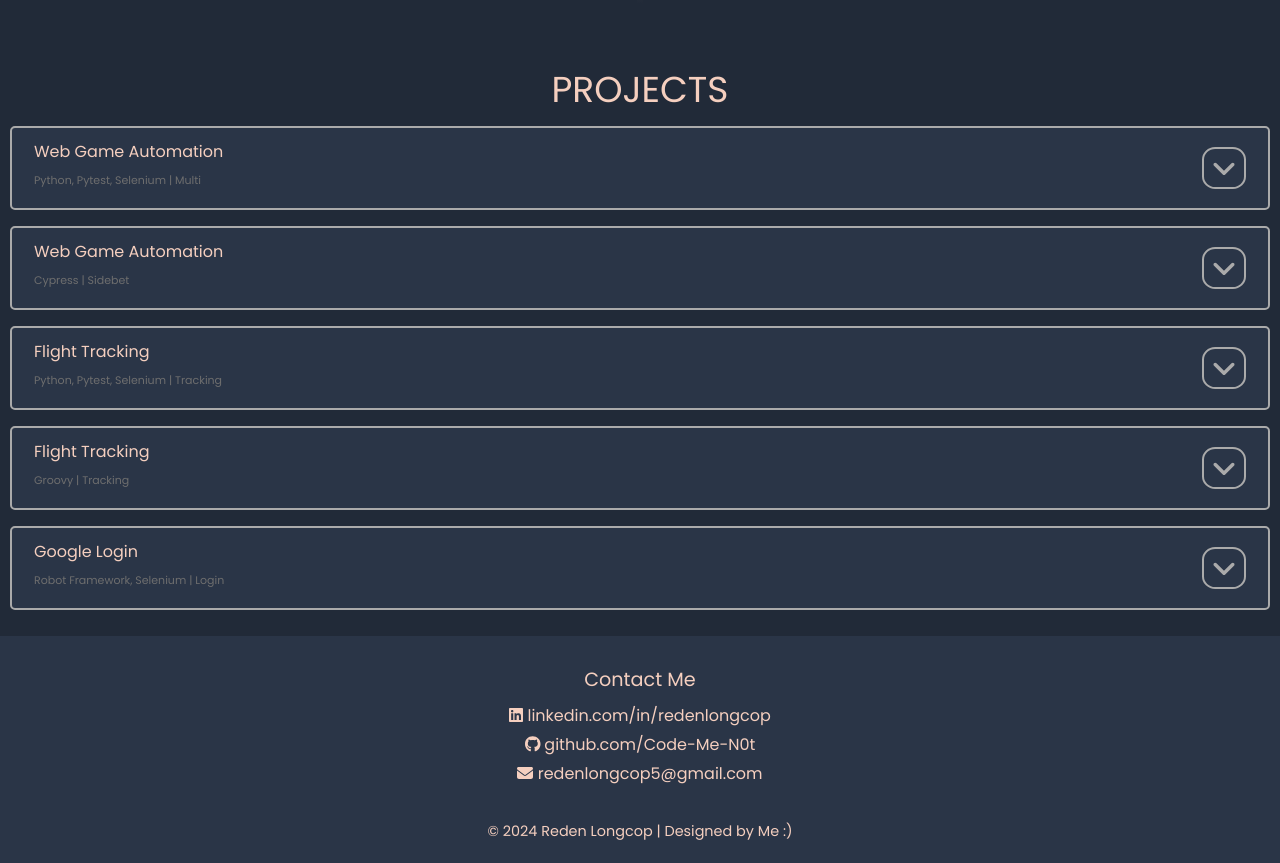
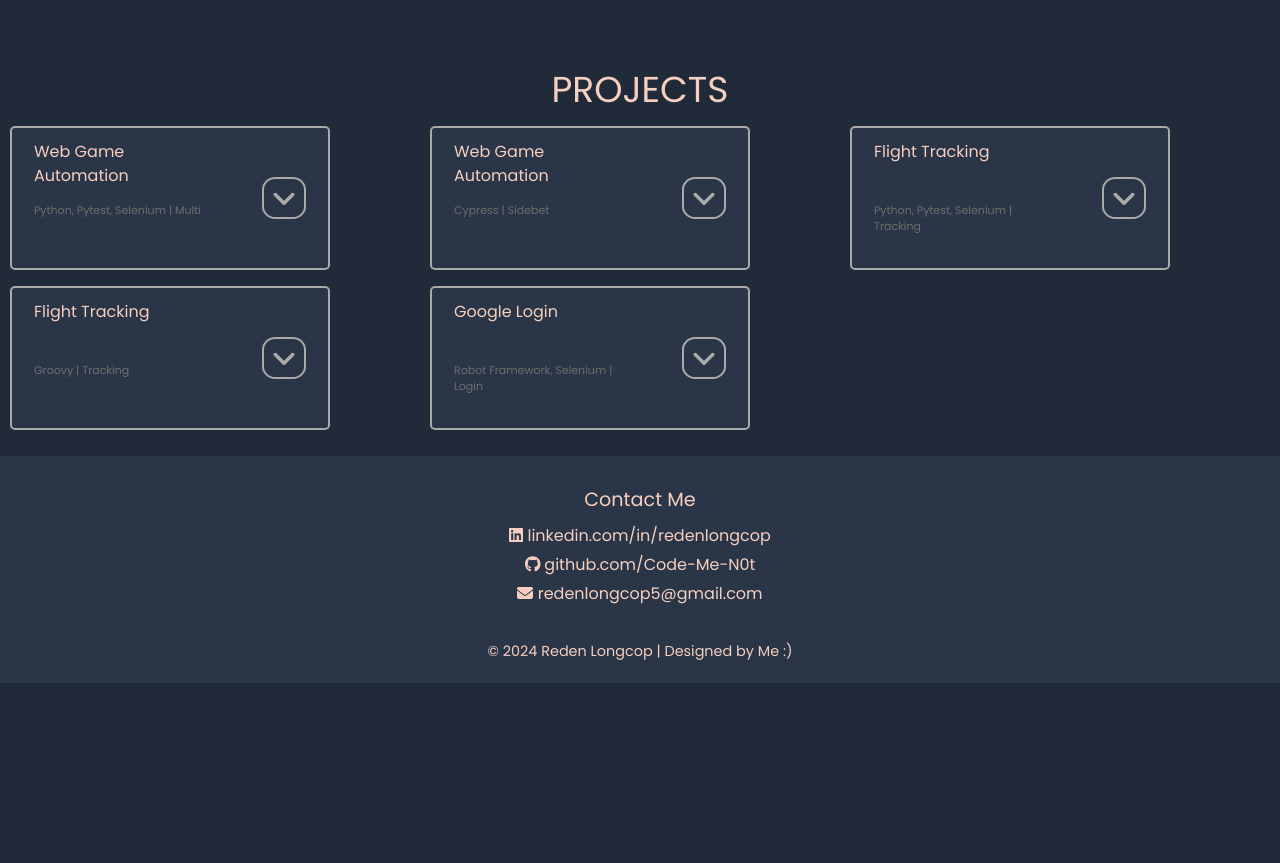
Before and after one commit to reden-longcop/reden-longcop.github.io, a React (Create React App) app: page / in a window 1280 px wide. Shown: the part 1840-2703 px from the top of the page. After the commit the page ends 2523 px from the top, so only its background shows below. Built offline with nearby package versions, Linux system fonts and the light colour scheme.

Commit message:
commit changes 19/06/24

```diff
--- a/src/components/projects.js
+++ b/src/components/projects.js
@@ -65,7 +65,7 @@ const Project = () => {
 
 const ProjectSets = ({ projects }) => {
     return (
-        <div className="projects">
+        <div className="projects lg:grid lg:grid-cols-3">
             {projects.map((project) => (
                 <ProjectItem key={project.id} project={project} />
             ))}
@@ -82,7 +82,7 @@ const ProjectItem = ({ project }) => {
 
     return (
         <li ref={projectRef}>
-        <div className={`per-projects p-3 mb-4 grid grid-cols-3 grid-rows-2 gap-2 ${isVisible ? 'fade-in' : 'fade-out'}`}
+            <div className={`per-projects lg:w-80 lg:h-36 md:w-full p-3 mb-4 grid grid-cols-3 grid-rows-2 gap-2 ${isVisible ? 'fade-in' : 'fade-out'}`}
                 style={{
                     opacity: isVisible ? 1 : 0,
                     transition: 'opacity 0.5s ease-in-out',
@@ -94,10 +94,11 @@ const ProjectItem = ({ project }) => {
                     className="cursor-pointer col-start-3 row-span-2 self-center justify-self-end"
                     onClick={toggleVisibility}
                 />
+
                 <p className="col-span-2">{project.tools} | {project.feature}</p>
                 {isOpen && (
-                <div className="description col-span-3 mt-2 p-3 grid grid-cols-3">
-                    <p className="col-span-2">{project.caption}</p>
+                    <div className="description col-span-3 mt-2 p-3 grid grid-cols-3 lg:grid-cols-1 gap-2">
+                        <p className="lg:col-span-2">{project.caption}</p>
                         <a href={project.url} className="self-center justify-self-end flex items-center justify-center">
                             <FontAwesomeIcon icon={faUpRightFromSquare} className="project-link"/>
                         </a>
--- a/src/index.css
+++ b/src/index.css
@@ -240,11 +240,6 @@ a, li{
 
 #skills  .tools-set {
   line-height: 1;
-}
-
-#skills  .tools-set img {
-  /* height: 3.125rem; */
-  /* width: auto; */
 }
 
 #skills .knowledge .each {
@@ -516,8 +511,8 @@ a, li{
 }
 
 #project {
-  position: relative; /* Changed to relative to prevent overlap */
-  top: auto; /* Removed the fixed top position */
+  position: relative;
+  top: auto;
   height: auto;
   width: 100%;
   margin-top: 40px;
@@ -545,7 +540,7 @@ a, li{
   border-radius: 5px;
   background-color: var(--secondaryBackground);
   border: 2px solid var(--secondaryFontColor);
-  width: 100%;
+  /* width: 100%; */
 }
 
 #project .cursor-pointer {
@@ -584,7 +579,6 @@ a, li{
 }
 
 #project .description a:hover {
-  /* border: 2px solid white; */
   transition: .2s ease-in-out;
   transform: scale(1.1);
 }
@@ -616,10 +610,6 @@ a, li{
 
 .footer-section ul li {
   margin: 5px 0;
-}
-
-.footer .contact{
-  /* border: 1px solid red; */
 }
 
 .footer-section ul li a:hover {
```
Lines whose indentation alone changed are shown as unchanged.
